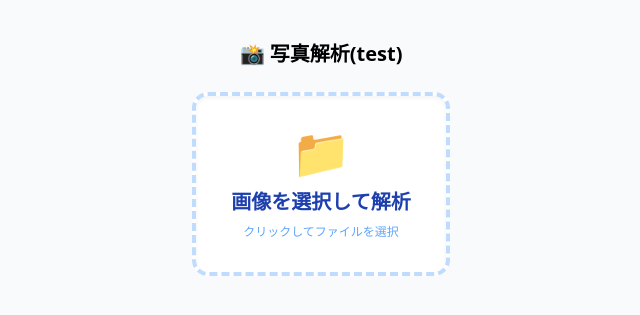
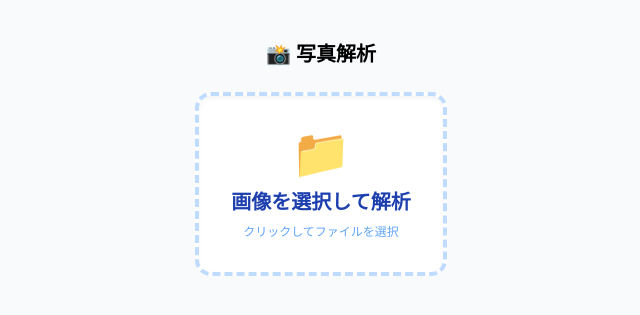
Before and after one commit to kk366-code/vertex-ai-starter, a FastAPI app: page / in a window 1280 px wide. Shown: the top 315 px of the page, without its empty margins (319-959 px from the left). Run offline with FastAPI, Linux system fonts and the light colour scheme; parts of the project's set-up code (start-up, migrations or seed data) failed here and were passed over; some libraries are stand-ins or nearby versions.

Commit message:
chore: remove test labels from index.html

```diff
--- a/src/api/templates/index.html
+++ b/src/api/templates/index.html
@@ -13,7 +13,7 @@
 
   <body class="bg-slate-50 min-h-screen p-4 flex flex-col items-center">
     <div class="max-w-md mx-auto p-6">
-      <h1 class="text-xl font-bold mb-6 text-center">📸 写真解析(test)</h1>
+      <h1 class="text-xl font-bold mb-6 text-center">📸 写真解析</h1>
 
       <form
         hx-post="/upload"
@@ -82,7 +82,7 @@
         id="loading"
         class="htmx-indicator mt-4 text-center text-blue-600"
       >
-        画像を圧縮・アップロード中(test)...
+        画像を圧縮・アップロード中...
       </div>
 
       <div
```
